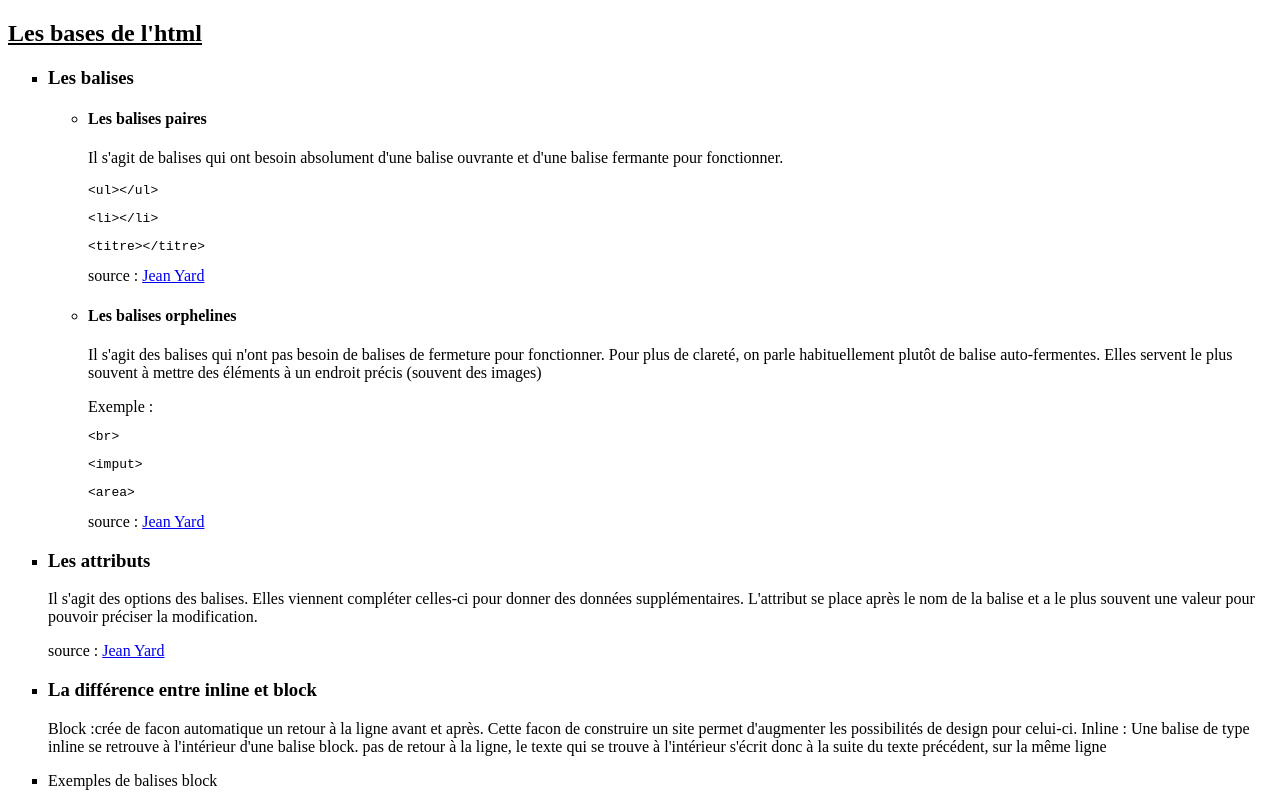
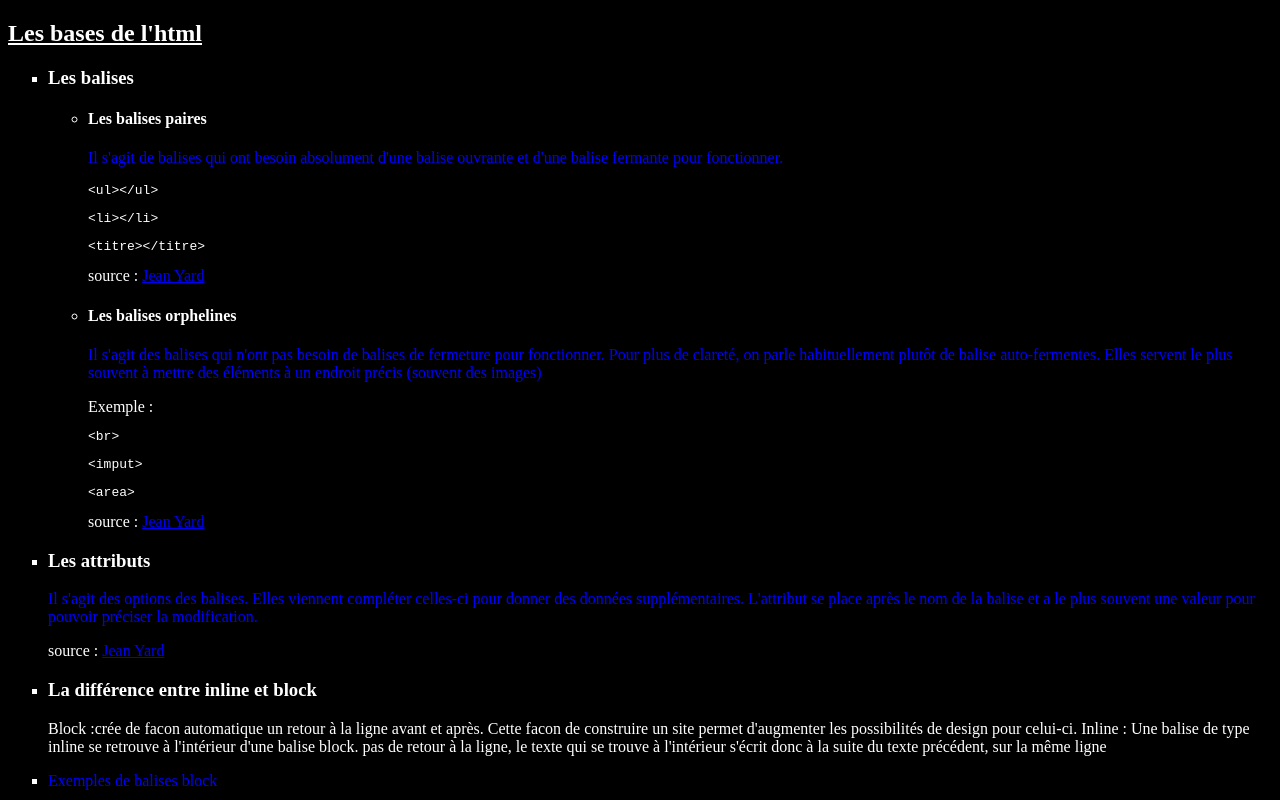
Before and after one commit to gretzerjerome/HTML-Basic, a plain HTML site: page exercice-1-Les-bases/index.html in a window 1280 px wide. Shown: the top 800 px of the page. Drawn offline with Linux system fonts and the light colour scheme.

Commit message:
rajout du CSS

```diff
--- a/exercice-1-Les-bases/index.html
+++ b/exercice-1-Les-bases/index.html
@@ -1,13 +1,10 @@
-<!doctype html>
-<html lang="fr">
-<head>
-  <meta charset="utf-8">
-  <title>les bases de l'HTML</title>
-  <link rel="stylesheet" href="Becode01.css">
-  <script src="script.js"></script>
-</head>
-<body>
-
+<!DOCTYPE html>
+<html>
+    <head>
+        <meta charset="utf-8" />
+        <link rel="stylesheet" href="style.css" />
+        <title>Premiers tests du CSS</title>
+    </head>
 
 <h2><u>Les bases de l'html</u></h2>
 <ul type="square">
--- /dev/null
+++ b/exercice-1-Les-bases/style.css
@@ -0,0 +1,16 @@
+p
+
+{
+
+    color: blue;
+
+}
+body
+
+{
+
+    background-color: black; /* Le fond de la page sera noir */
+
+    color: white; /* Le texte de la page sera blanc */
+
+}
```
